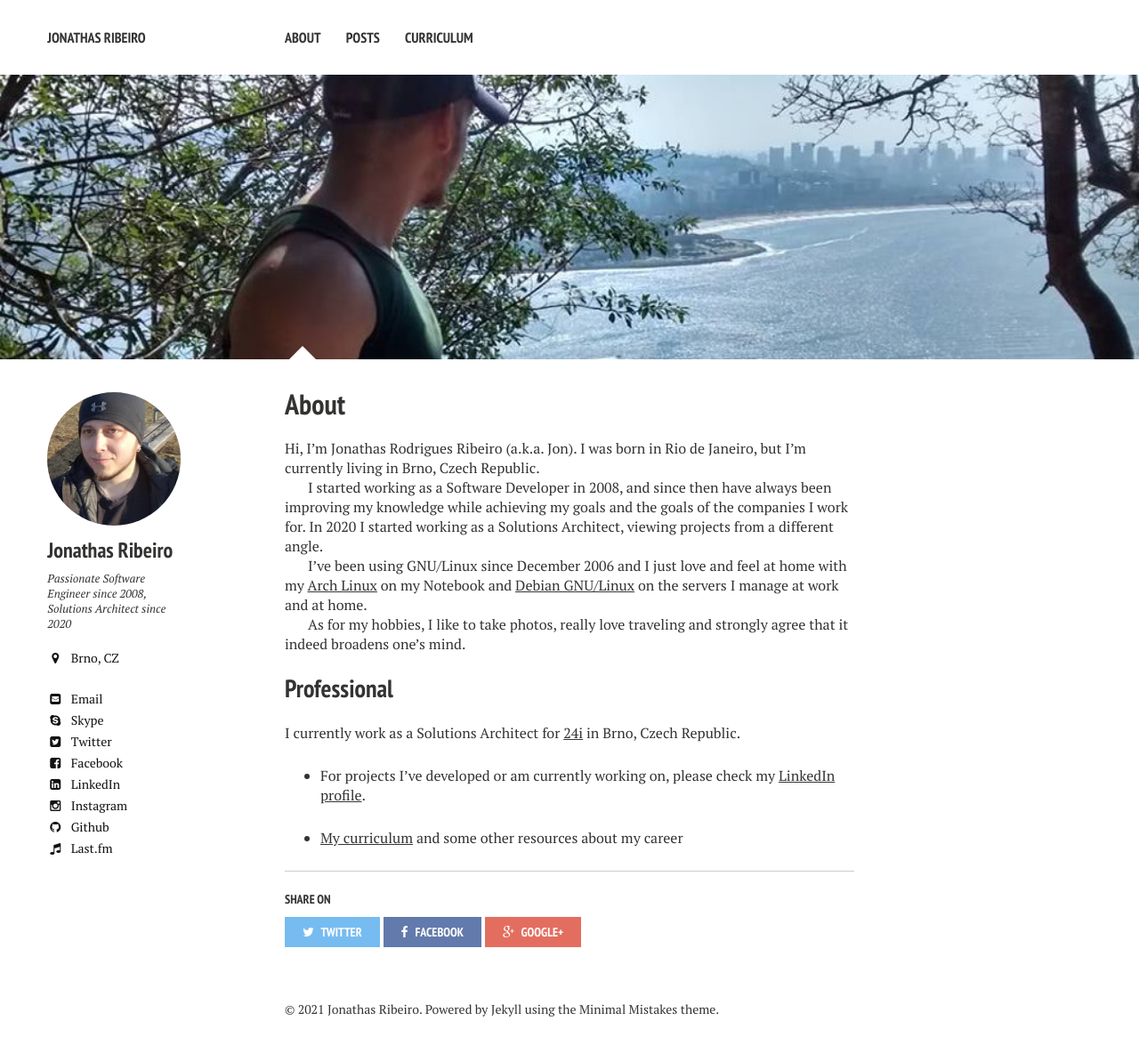
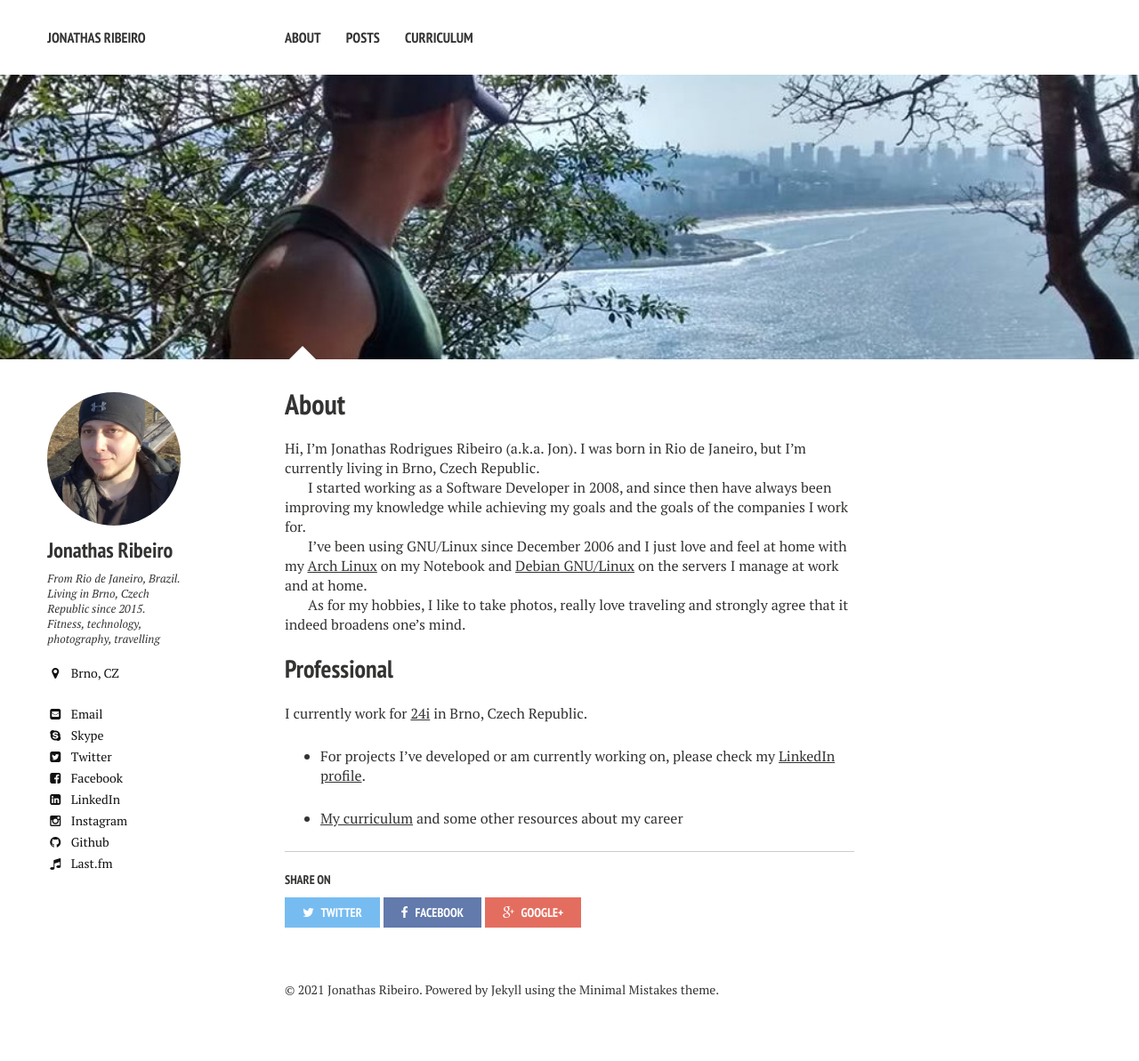
Before and after one commit to jonathas/jonathas.github.io, a Jekyll site: the page built from about/index.md, in a window 1280 px wide. Shown: the whole page at 89% size. Built offline with Jekyll 4.4.1, drawn with Linux system fonts in a browser that asks for light colours; nearby versions of some CDN libraries; after the commit the page ends 1171 px from its top, so only the background shows below that.

Commit message:
2021 update

```diff
--- a/_config.yml
+++ b/_config.yml
@@ -28,7 +28,8 @@ kramdown:
 owner:
   name: Jonathas Ribeiro
   avatar: jon.jpg
-  bio: "Passionate Software Engineer since 2008, Solutions Architect since 2020"
+  bio: "From Rio de Janeiro, Brazil. Living in Brno, Czech Republic since 2015.
+Fitness, technology, photography, travelling"
   location: "Brno, CZ"
   email: contact@jonathas.com
   disqus-shortname: jonribeiro
--- a/about/index.md
+++ b/about/index.md
@@ -13,7 +13,6 @@ image:
 Hi, I'm Jonathas Rodrigues Ribeiro (a.k.a. Jon). I was born in Rio de Janeiro, but I'm currently living in Brno, Czech Republic.
 
 I started working as a Software Developer in 2008, and since then have always been improving my knowledge while achieving my goals and the goals of the companies I work for.
-In 2020 I started working as a Solutions Architect, viewing projects from a different angle.
 
 I've been using GNU/Linux since December 2006 and I just love and feel at home with my [Arch Linux](http://archlinux.org) on my Notebook and [Debian GNU/Linux](http://debian.org) on the servers I manage at work and at home.
 
@@ -21,7 +20,7 @@ As for my hobbies, I like to take photos, really love traveling and strongly agr
 
 ## Professional
 
-I currently work as a Solutions Architect for [24i](http://24i.com) in Brno, Czech Republic.
+I currently work for [24i](http://24i.com) in Brno, Czech Republic.
 
 * For projects I've developed or am currently working on, please check my [LinkedIn profile](https://www.linkedin.com/in/jonathasribeiro/).
 
```
